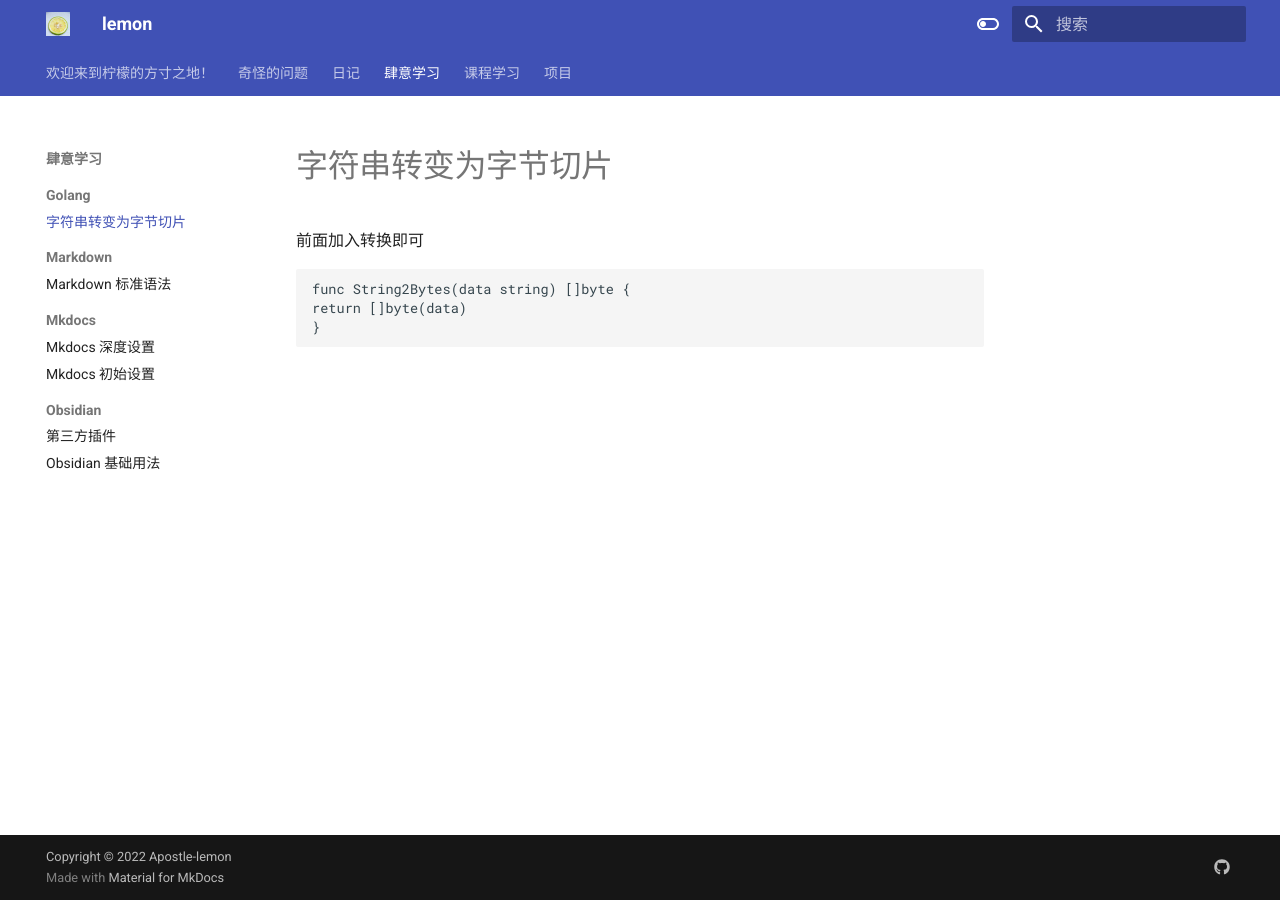
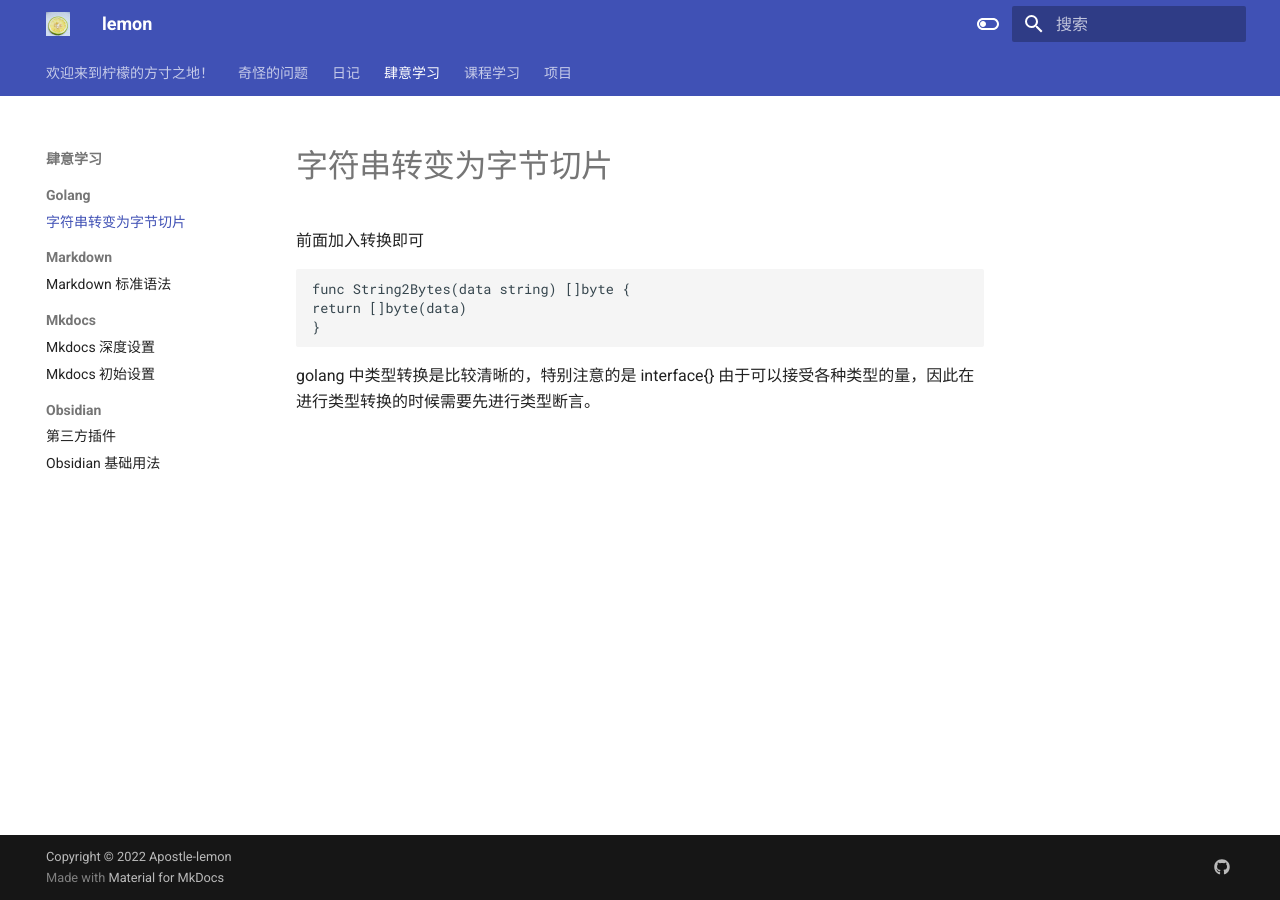
Before and after one commit to Apostle-lemon/Apostle-lemon.github.io, an MkDocs documentation site: the page built from docs/肆意学习/golang/字符串转变为字节切片.md, in a window 1280 px wide. Built offline with MkDocs 1.6.1 and Material for MkDocs 9.7.7, drawn with Linux system fonts in a browser that asks for light colours.

Commit message:
vault backup: 2022-10-27 13:45:31
Affected files:
docs/肆意学习/golang/字符串转变为字节切片.md

````diff
--- a/docs/肆意学习/golang/字符串转变为字节切片.md
+++ b/docs/肆意学习/golang/字符串转变为字节切片.md
@@ -7,3 +7,5 @@ func String2Bytes(data string) []byte {
 return []byte(data)
 }
 ```
+
+golang 中类型转换是比较清晰的，特别注意的是 interface{} 由于可以接受各种类型的量，因此在进行类型转换的时候需要先进行类型断言。
````
